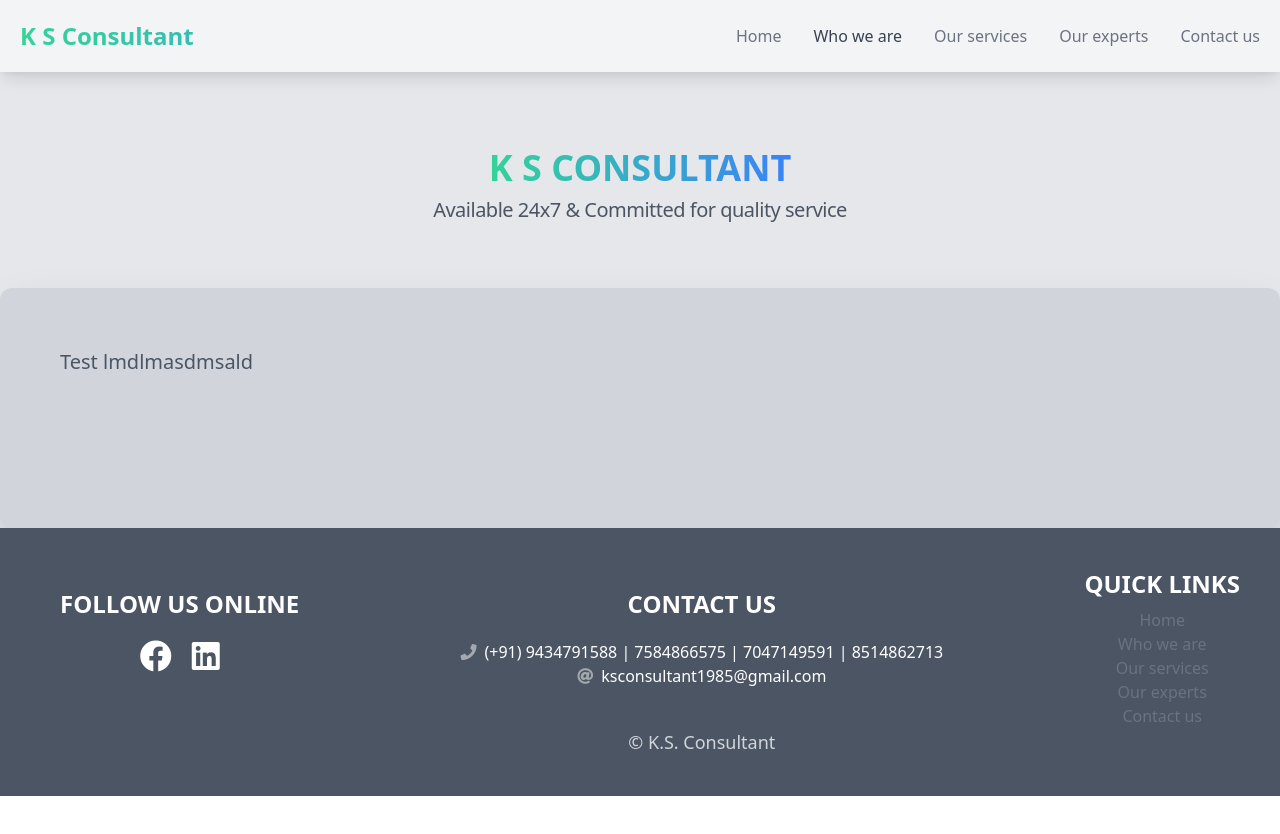
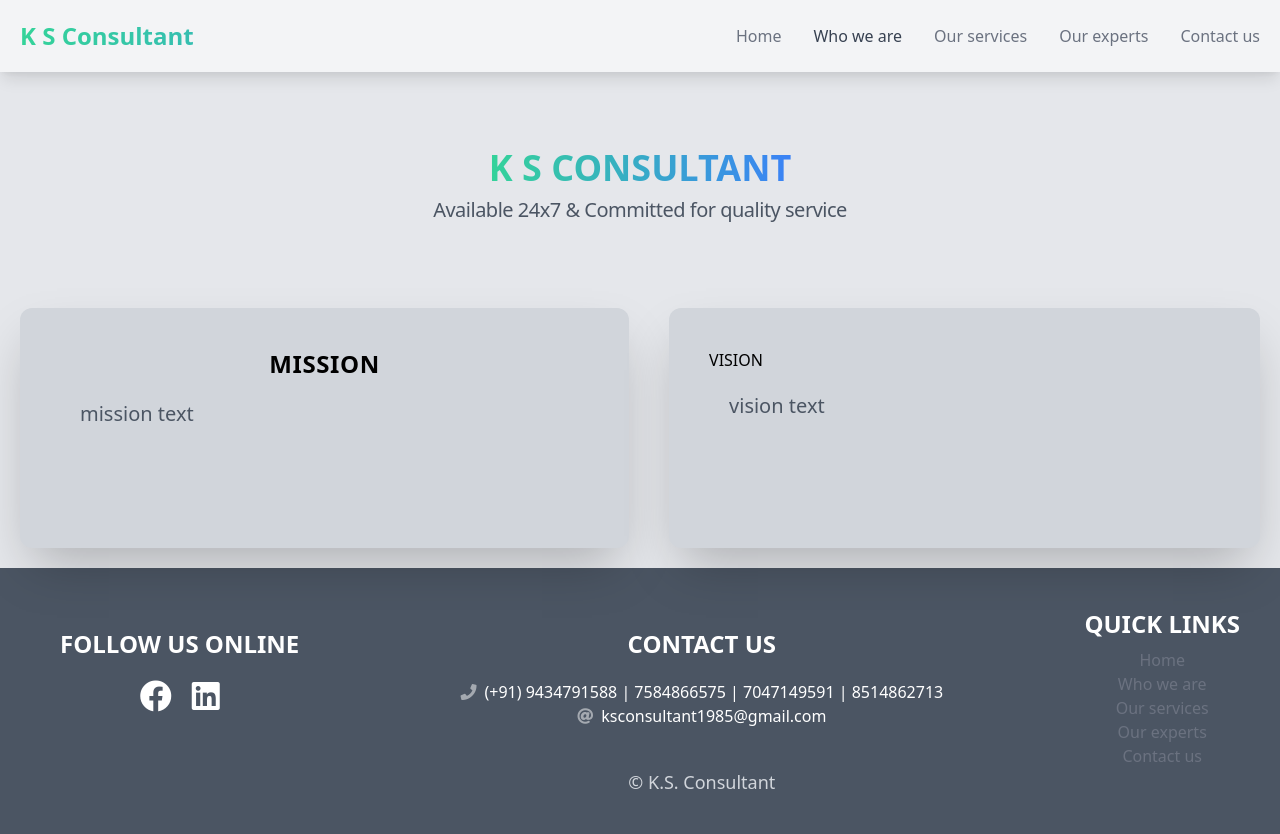
Before and after one commit to Damercy/ksconsultants, a React (Create React App) app: page /about in a window 1280 px wide. Before the commit the page ends 800 px from the top, so only its background shows below. Built offline with nearby package versions, Linux system fonts and the light colour scheme.

Commit message:
Formed card layout

```diff
--- a/src/Components/Card/Card.js
+++ b/src/Components/Card/Card.js
@@ -1,6 +1,4 @@
 import React from "react";
-
-// flex p-5 space-x-4 text-center flex-row justify-around w-full h-60 my-5
 
 export default function Card({ text, icon }) {
     return (
--- a/src/Components/Card/Cards.js
+++ b/src/Components/Card/Cards.js
@@ -2,6 +2,7 @@ import React from "react";
 import Card from "./Card";
 
 export default function Cards() {
+
   return (
     <div className="grid grid-cols-1 sm:grid-cols-3 p-5 gap-4 text-center  justify-around w-full h-60 my-5">
       <Card
--- a/src/routes/About.js
+++ b/src/routes/About.js
@@ -10,7 +10,20 @@ export default function About() {
         subHeaderText="Available 24x7 &  Committed for quality service"
         gradient={true}
       />
-      <Card text={"Test lmdlmasdmsald"} />
+      <div className="flex">
+        <div className="flex-auto m-5 h-60 z-30 bg-gray-300 rounded-xl p-10 shadow-2xl">
+          <div>
+            <h6 className="text-center text-2xl font-bold tracking-wide">MISSION</h6>
+            <p class="text-xl p-5 text-gray-600">mission text</p>
+          </div>
+        </div>
+        <div className="flex-auto m-5 h-60 z-30 bg-gray-300 rounded-xl p-10 shadow-2xl">
+          <div>
+            <h6>VISION</h6>
+            <p class="text-xl p-5 text-gray-600"> vision text</p>
+          </div>
+        </div>
+      </div>
     </>
   );
 }
```
